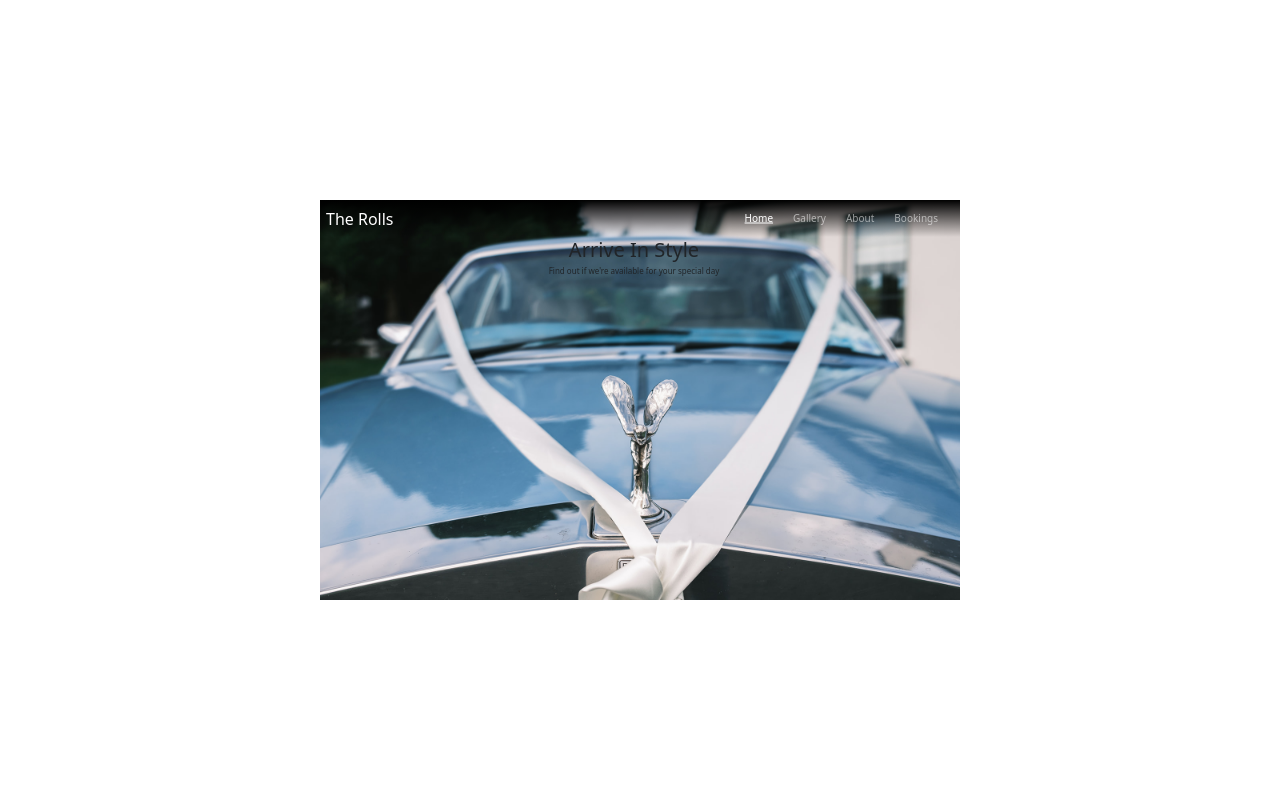
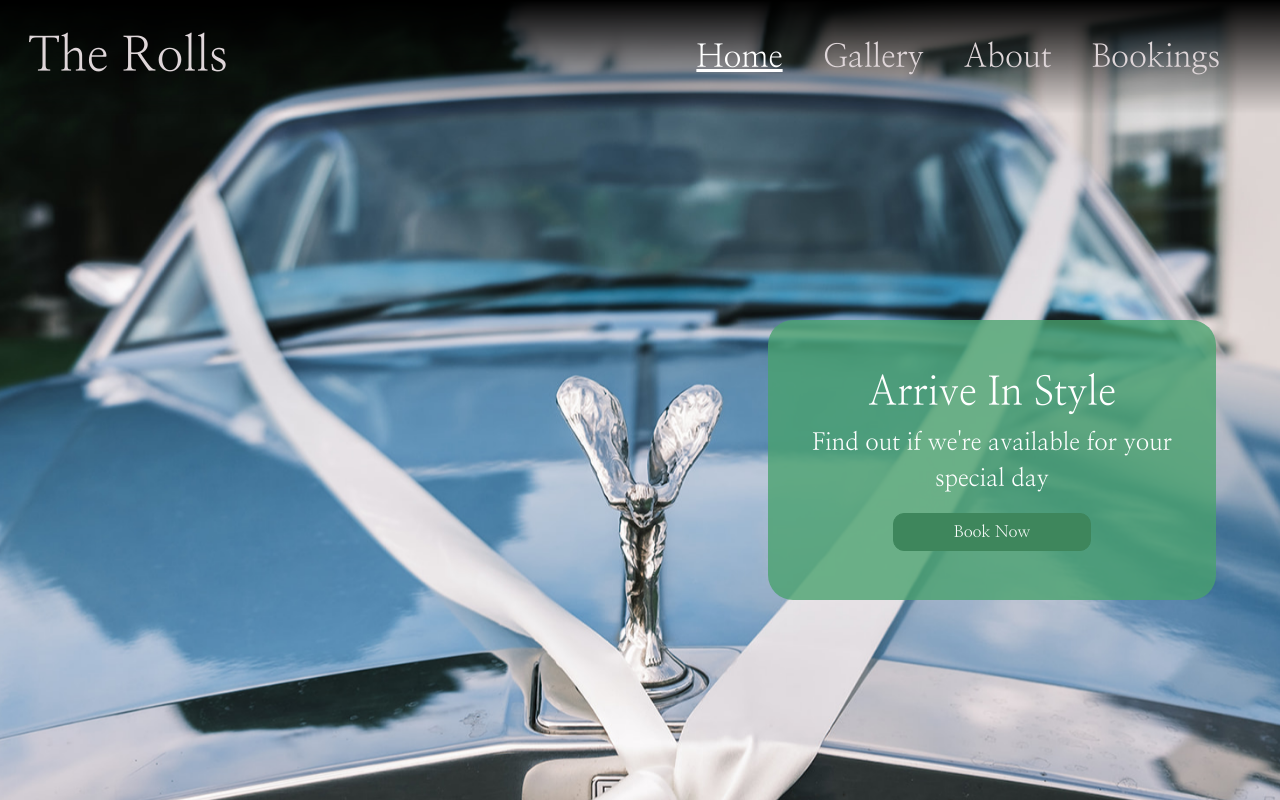
Before and after one commit to pmcgrenery/js-project, a plain HTML site: page index.html in a window 1280 px wide. Drawn offline with nearby package versions, Linux system fonts and the light colour scheme.

Commit message:
hero image and callout

```diff
--- a/css/style.css
+++ b/css/style.css
@@ -1,23 +1,42 @@
-img{
-    width: 600px;
-    height:auto;
+@import url('https://fonts.googleapis.com/css2?family=Nanum+Myeongjo&display=swap');
+
+body{
+    font-family: 'Nanum Myeongjo', serif;
+}
+
+/* NAVBAR ----------------------------------------------------------------------------------------------------------*/
+
+.navbar{
+ position: fixed;
+    background: rgba(255, 255, 255, 0.7);
+    top: 0;
+    left: 0;
+    right:0;
+    padding: 16px;
+    vertical-align: baseline;
+
 }
 
 .bg-dark{
     background:linear-gradient(#000, rgba(0, 0, 0, 0)) !important;
 }
 
-.nav-link{
-    font-size:1.25rem;
-    color:dark-grey;
+.navbar-dark .navbar-nav .nav-link{
+    color:#dfd6d9;
 }
 
 .nav-link.active{
     text-decoration:underline;
 }
 
-.navbar-brand{
+.navbar-dark .navbar-nav .nav-link:focus,
+.navbar-dark .navbar-nav .nav-link:hover{
+    color:#fff;
+}
+
+.navbar-dark .navbar-brand{
     font-size:2.0rem;
+    color:#dfd6d9;
 }
 
 @media (min-width: 576px){
@@ -27,12 +46,89 @@ img{
 }
 }
 
+@media (min-width: 1200px) {
+    .navbar-dark .navbar-brand{
+        font-size:3.0rem;
+    }
+    .nav-link{
+        font-size:2.0rem;
+    }
+}
 
-.navcallout-container{
-    background: lightblue url("../images/dmp-0204_websize.jpg") no-repeat bottom center fixed;
-    background-size: cover;
+/* CALLOUT ------------------------------------------------------------------------------------------------------------*/
+#cover-text{
+    width: 35%;
+    height: 35%;
+    background-color: rgb(73 162 110 / 79%);
+    border: none;
+    border-radius: 25px;
+    position: absolute;
+    top: 40%;
+    right: 5%;
+    text-align: center;
+    display:flex;
+    justify-content: center;
+    align-content: center;
+    flex-direction: column;
+    color:white;
+    padding:2% 2%;
+    }
+
+#cover-text h1{
+    font-size:2.5rem;
+    }
+
+#cover-text p{
+    font-size:1.5rem;
+    }
+
+.btn-success{
+    width: 50%;
+    margin: 0 auto;
+    background-color: rgb(62 134 92);
+    border-color: rgb(62 134 92);
+    border-radius:11px;
+    }
+
+.btn-success:hover,
+.btn-success:active,
+.btn-success:focus,
+.btn-success:active:focus{
+    background-color: rgb(51 109 75);
+    border-color: rgb(51 109 75);
+    }
+
+/* MAIN IMAGE ----------------------------------------------------------------------------------------------------------*/
+
+#navimage-outer{
+    margin: 0;
+    padding: 0;
+    position: fixed;
+    top: 0;
+    left:0;
     height:100vh;
     width:100%;
     overflow:hidden;
-    scale:0.5;
 }
+
+#image{
+    margin: 0;
+    padding: 0;
+    top: 0;
+    height:100vh;
+    width:100%;
+    background: url("../images/dmp-0204_websize.jpg") no-repeat center center;
+    background-size:cover;
+
+    animation-name: image-zoom;
+    animation-duration: 7.5s;
+    animation-fill-mode: forwards;
+}
+ @keyframes image-zoom {
+    from{
+        transform: scale(1.0);
+    }
+    to{
+        transform: scale(1.1);
+    }
+}
--- a/index.html
+++ b/index.html
@@ -10,20 +10,21 @@
     <title>The Rolls</title>
   </head>
 <body>
+
+
+
+<section id="navimage-outer">
+    <div id="image"></div>
                                                         <!-- Navbar -->
-     <!-- The Rolls -->
-        <!-- Home -->
-        <!-- Gallery -->
-        <!-- About Pricing in Here-->
-        <!-- Bookings -->
-    <!-- /Navbar -->
-<div class="navcallout-container">
         <nav class="navbar navbar-expand-sm navbar-dark bg-dark">
         <div class="container-fluid">
-        <a class="navbar-brand" href="#Home">The Rolls</a>
+            <a class="navbar-brand" href="#Home">
+                The Rolls
+            </a>
                 <button class="navbar-toggler" type="button" data-bs-toggle="collapse" data-bs-target="#navbarNav" aria-controls="navbarNav" aria-expanded="false" aria-label="Toggle navigation">
                 <span class="navbar-toggler-icon "></span>
                 </button>
+
                 <div class="collapse navbar-collapse justify-content-end" id="navbarNav">
                     <ul class="navbar-nav">
                         <li class="nav-item">
@@ -42,23 +43,32 @@
                 </div>
         </div>
         </nav>
+                                                <!-- /Navbar -->
 
-    <div class="container-fluid row">
-        <div class="col-12 text-center">
+
+                                                <!-- Cover-Text -->
+        <div id="cover-text">
             <h1>Arrive In Style</h1>
             <p>Find out if we're available for your special day</p>
+            <button type="button" class="btn btn-success">Book Now</button>
         </div>
-    </div>
-</div>
+                                                <!-- /Cover-Text -->
+
+
+    </section>
+
+    <div class="callout-container"></div>
         <!-- Callout -->
             <!-- background photo under callout and navbar-make it opaque. image204 for background.
             callout text in semi opaque div
 
-        <h1>Arrive in Style</h1>
-        <p>Find out if we're available for your special day</p>
             <button>Enquiry Button to bring up Modal</button> -->
 
         <!-- /Callout -->
+
+
+
+
 
     <!-- Quotes -->
     <!-- /Quotes -->
```
Lines whose indentation alone changed are shown as unchanged.
